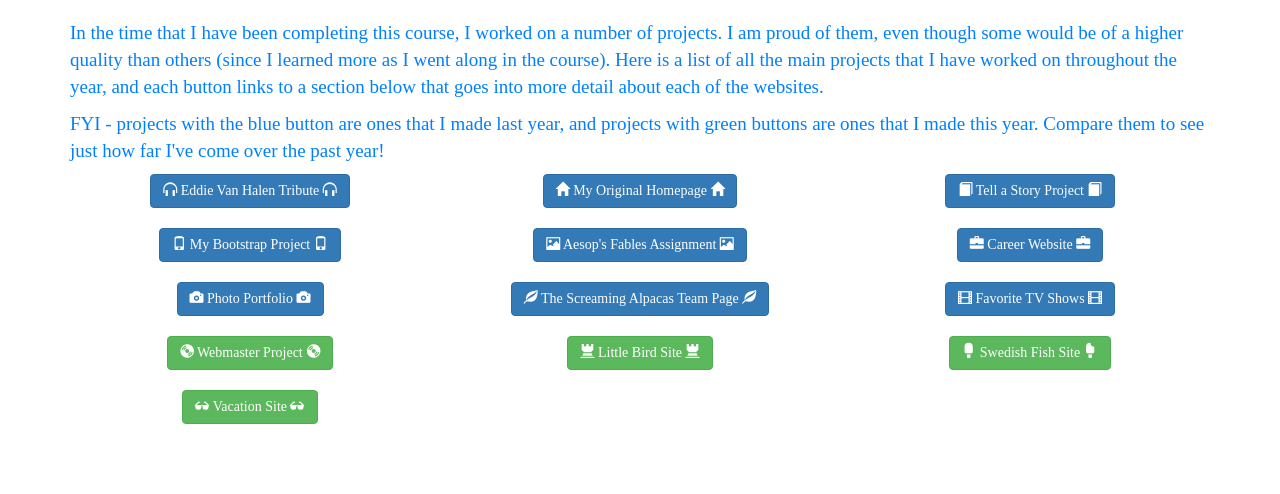
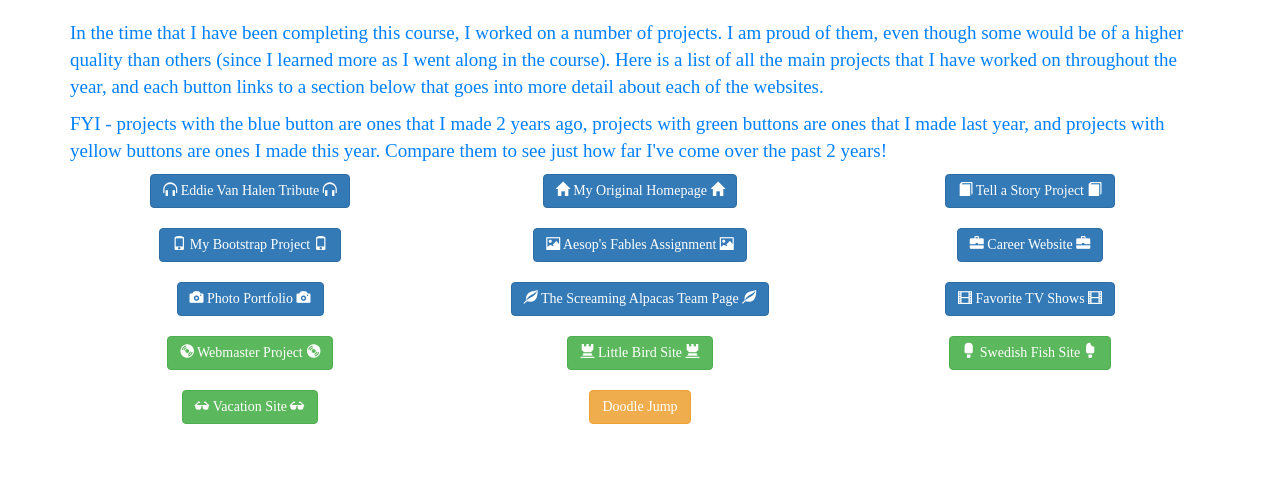
Before and after one commit to ATedeschi247/Portfolio-2022, a plain HTML site: page My_Work.html in a window 1280 px wide. Shown: the part 152-646 px from the top of the page. Drawn offline with nearby package versions, Linux system fonts and the light colour scheme; a web font is replaced by a local one.

Commit message:
Add files via upload

```diff
--- a/My_Work.html
+++ b/My_Work.html
@@ -52,9 +52,10 @@
         than others (since I learned more as I went along in the course). Here is a list
         of all the main projects that I have worked on throughout the year, and each button
         links to a section below that goes into more detail about each of the websites.</p>
-        <p>FYI - projects with the blue button are ones that I made last year, and projects with
-        green buttons are ones that I made this year. Compare them to see just how far I've come
-        over the past year!</p>
+        <p>FYI - projects with the blue button are ones that I made 2 years ago, projects with
+        green buttons are ones that I made last year, and projects with yellow buttons are ones
+        I made this year. Compare them to see just how far I've come
+        over the past 2 years!</p>
         <div class="row">
           <div class="col-sm-4 text-center">
             <a href="#Eddie_Tribute" class="btn btn-primary"><span class="glyphicon glyphicon-headphones"></span> Eddie Van Halen Tribute <span class="glyphicon glyphicon-headphones"></span></a><br><br>
@@ -94,6 +95,9 @@
           </div>
           <div class="col-sm-4 text-center">
             <a href="#Vacation" class="btn btn-success"><span class="glyphicon glyphicon-sunglasses"></span> Vacation Site <span class="glyphicon glyphicon-sunglasses"></span></a><br><br>
+          </div>
+          <div class="col-sm-4 text-center">
+            <a href="#doodle-jump" class="btn btn-warning">Doodle Jump</a><br><br>
           </div>
         </div>
         <br id="Eddie_Tribute">
@@ -314,6 +318,9 @@
             Doodle Jump, except with a few minor adjustments. For all those people
             that want to fight demons while jumping, well here is the game for you!</p>
           </div>
+          <div class="col-sm-3">
+            <a href="https://atedeschi247.github.io/Javascript-Game---Doodle-Jump/" class="btn btn-warning" target="_blank">Doodle Jump</a>
+          </div>
         </div>
         <br><br>
       </div>
```
